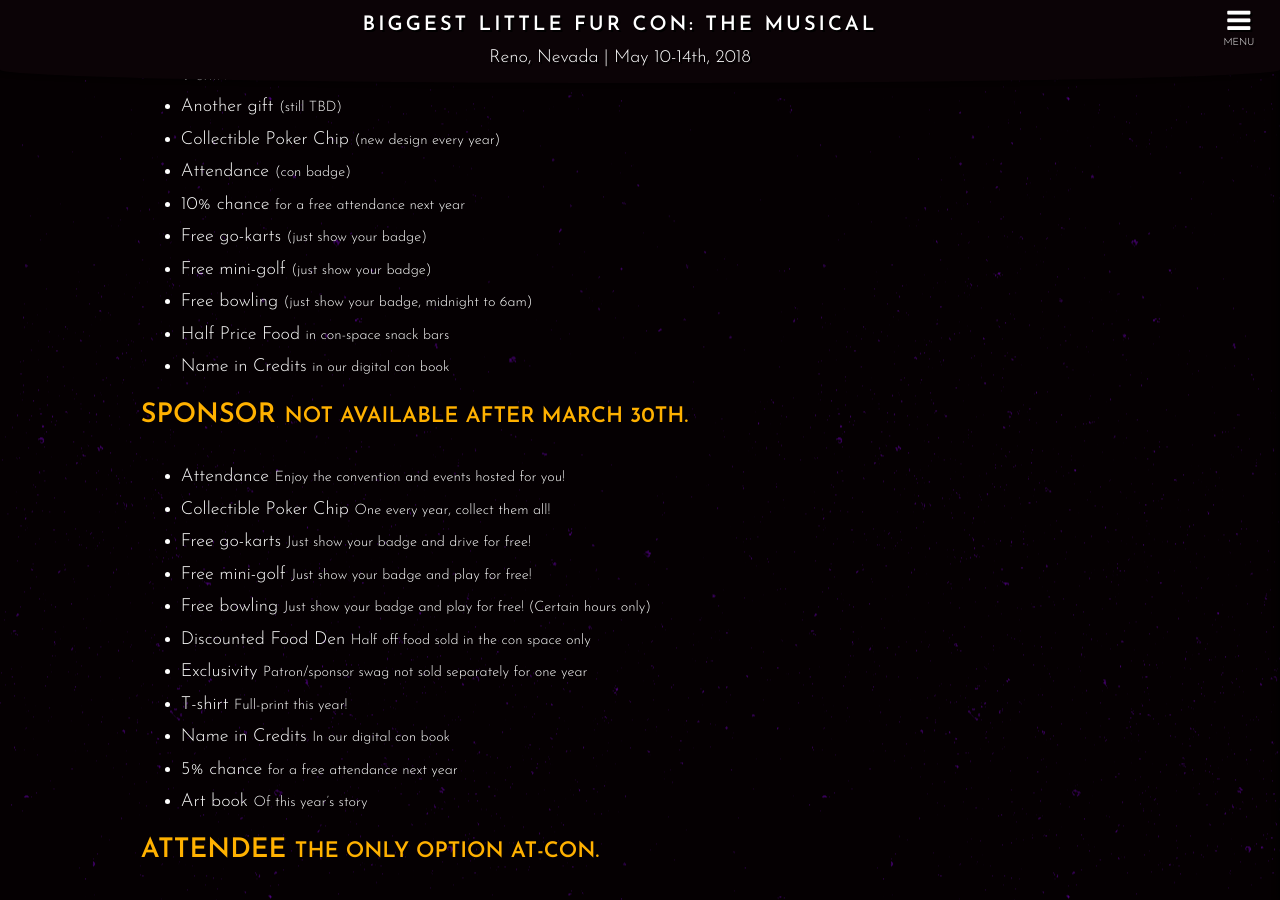
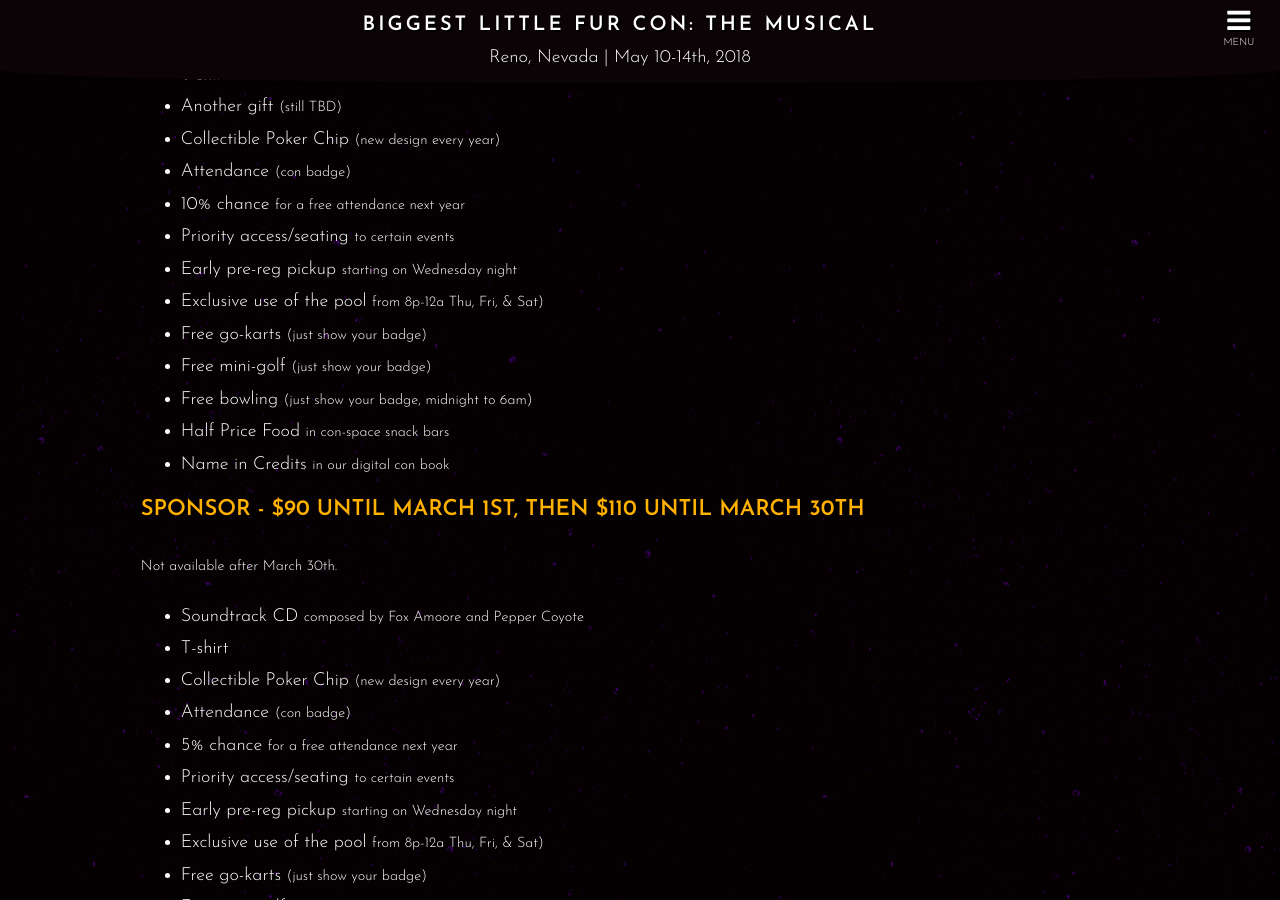
Before and after one commit to blfcweb/biggestlittlefc.github.io, a Jekyll site: the page built from register.md, in a window 1280 px wide and 900 px high, scrolled down 1253 px. Built offline with Jekyll 4.4.1, drawn with Linux system fonts in a browser that asks for light colours; some of the changed text lies outside the part shown.

Commit message:
more details added

```diff
--- a/register.md
+++ b/register.md
@@ -50,58 +50,45 @@
 - Collectible Poker Chip <small>(new design every year)</small>
 - Attendance <small>(con badge)</small>
 - 10% chance <small>for a free attendance next year</small>
+- Priority access/seating <small>to certain events</small>
+- Early pre-reg pickup <small>starting on Wednesday night</small>
+- Exclusive use of the pool <small>from 8p-12a Thu, Fri, & Sat)</small>
 - Free go-karts <small>(just show your badge)</small>
 - Free mini-golf <small>(just show your badge)</small>
 - Free bowling <small>(just show your badge, midnight to 6am)</small>
 - Half Price Food <small>in con-space snack bars</small>
 - Name in Credits <small>in our digital con book</small>
 
+#### Sponsor - ${{ page.prices.sponsorPre }} until {{ page.discountend }}, then ${{ page.prices.sponsorFull }} until {{ page.preregend }}
 
-### Sponsor <small>Not available after {{ page.preregend }}.</small>
+<small>Not available after {{ page.preregend }}.</small>
 
-{{ page.prices.sponsor }}
+- Soundtrack CD <small>composed by Fox Amoore and Pepper Coyote</small>
+- T-shirt
+- Collectible Poker Chip <small>(new design every year)</small>
+- Attendance <small>(con badge)</small>
+- 5% chance <small>for a free attendance next year</small>
+- Priority access/seating <small>to certain events</small>
+- Early pre-reg pickup <small>starting on Wednesday night</small>
+- Exclusive use of the pool <small>from 8p-12a Thu, Fri, & Sat)</small>
+- Free go-karts <small>(just show your badge)</small>
+- Free mini-golf <small>(just show your badge)</small>
+- Free bowling <small>(just show your badge, midnight to 6am)</small>
+- Half Price Food <small>in con-space snack bars</small>
+- Name in Credits <small>in our digital con book</small>
 
-- Attendance
-    <small>Enjoy the convention and events hosted for you!</small>
-- Collectible Poker Chip
-    <small>One every year, collect them all!</small>
-- Free go-karts
-    <small>Just show your badge and drive for free!</small>
-- Free mini-golf
-    <small>Just show your badge and play for free!</small>
-- Free bowling
-    <small>Just show your badge and play for free! (Certain hours only)</small>
-- Discounted Food Den
-    <small>Half off food sold in the con space only</small>
-- Exclusivity
-    <small>Patron/sponsor swag not sold separately for one year</small>
-- T-shirt
-    <small>Full-print this year!</small>
-- Name in Credits
-    <small>In our digital con book</small>
-- 5% chance
-    <small>for a free attendance next year</small>
-- Art book
-    <small>Of this year's story</small>
+#### Attendee - ${{ page.prices.attendeePre }} until {{ page.discountend }}, then ${{ page.prices.attendeeFull }} afterward
 
+<small>Only available option after {{ page.preregend }}.</small>
 
-
-### Attendee <small>The only option at-con.</small>
-
-{{ page.prices.prereg-attendee }}
-
-- Attendance
-    <small>Enjoy the convention and events hosted for you!</small>
-- Collectible Poker Chip
-    <small>One every year, collect them all!</small>
-- Free go-karts
-    <small>Just show your badge and drive for free!</small>
-- Free mini-golf
-    <small>Just show your badge and play for free!</small>
-- Free bowling
-    <small>Just show your badge and play for free! (Certain hours only)</small>
-- Discounted Food Den
-    <small>Half off food sold in the con space only</small>
+- Collectible Poker Chip <small>(new design every year)</small>
+- Attendance <small>(con badge)</small>
+- 10% chance <small>for a free attendance next year</small>
+- Exclusive use of the pool <small>from 8p-12a Thu, Fri, & Sat)</small>
+- Free go-karts <small>(just show your badge)</small>
+- Free mini-golf <small>(just show your badge)</small>
+- Free bowling <small>(just show your badge, midnight to 6am)</small>
+- Half Price Food <small>in con-space snack bars</small>
 
 <div class="clear"></div>
 
```
Also changed, not shown: other parts of register.md (+1 -1 lines).
